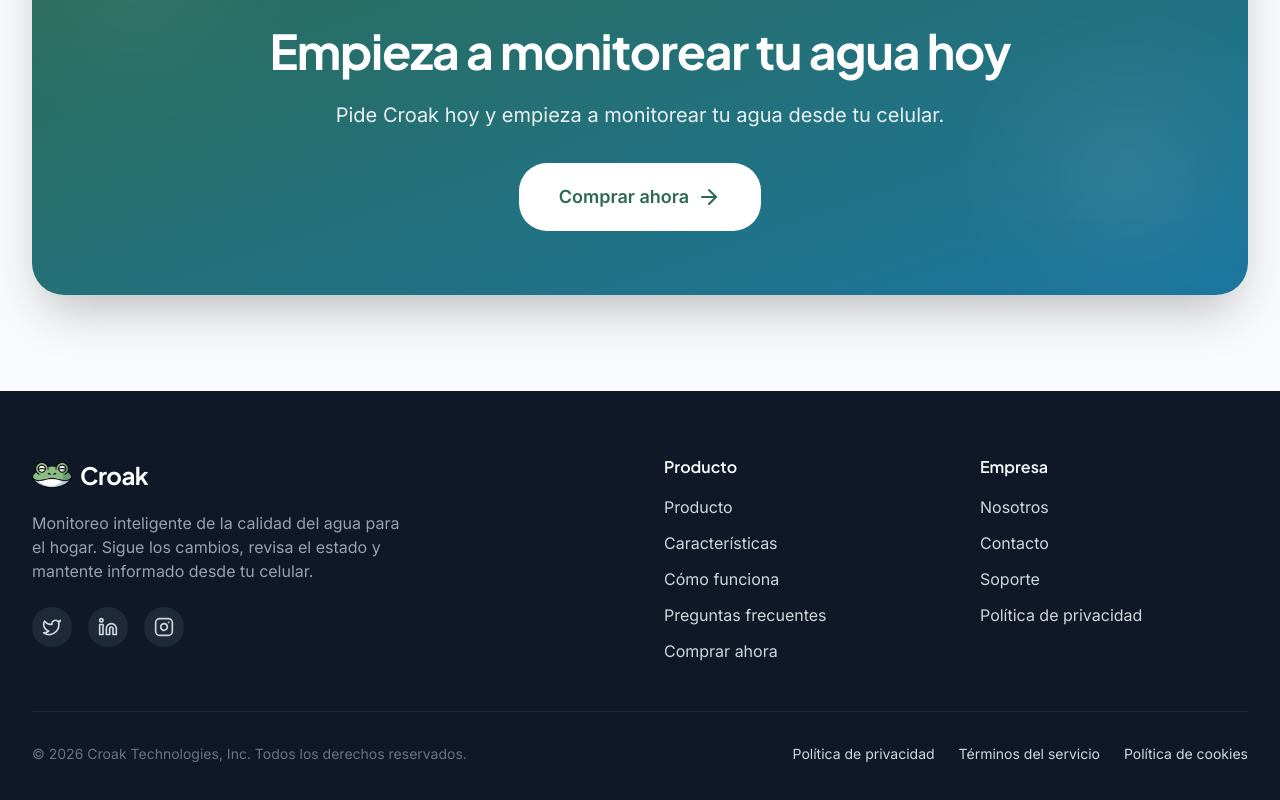
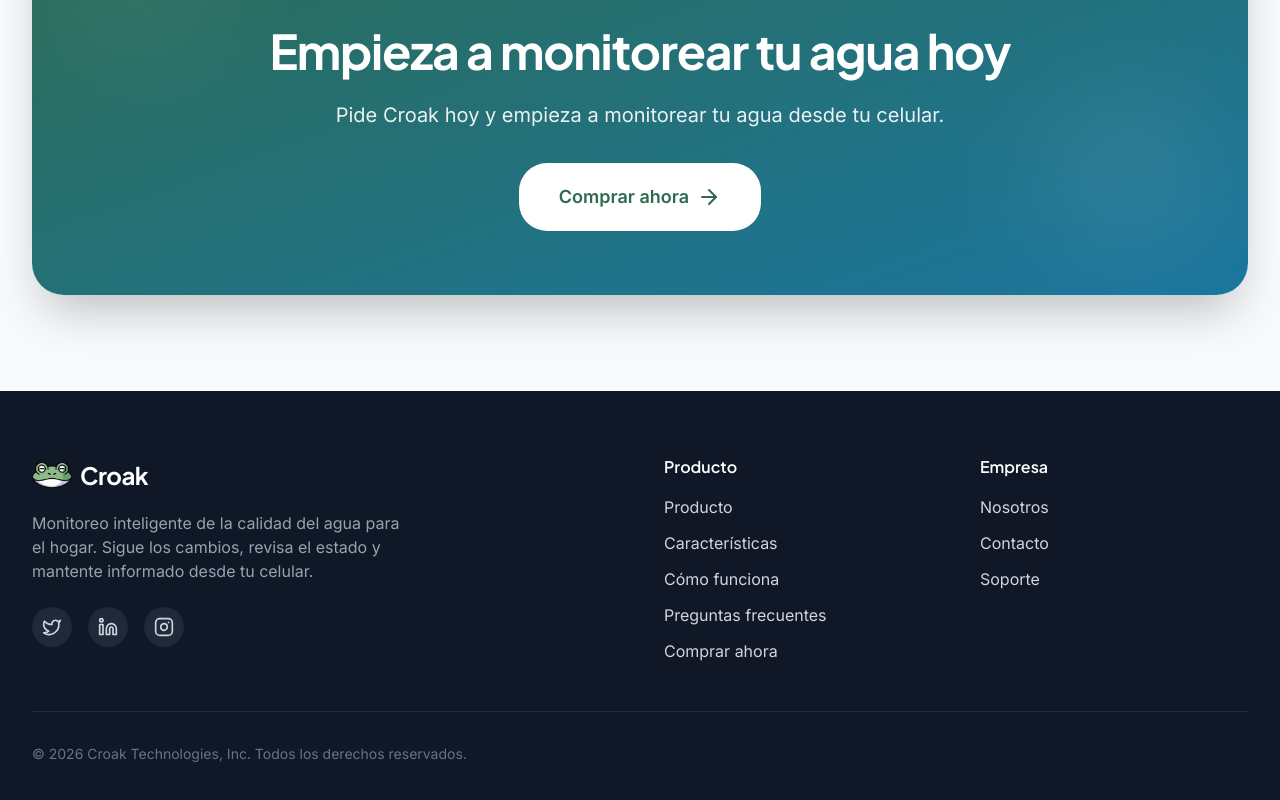
Before and after one commit to santiagocachoo/croak_webpage, a React (Vite) app: page / in a window 1280 px wide. Shown: the part 3845-4645 px from the top of the page. Built offline with nearby package versions, Linux system fonts and the light colour scheme.

Commit message:
fix: clean footer links and contact actions

```diff
--- a/src/app/components/FAQ.tsx
+++ b/src/app/components/FAQ.tsx
@@ -80,7 +80,7 @@ export function FAQ() {
       {/* Contact CTA */}
       <div className="mt-12 text-center">
         <p className="text-gray-600 mb-4">¿Todavía tienes dudas?</p>
-        <a href="#" className="text-[#2D6A4F] font-semibold hover:text-[#245a41] transition-colors">
+        <a href="mailto:croakfernando@gmail.com" className="text-[#2D6A4F] font-semibold hover:text-[#245a41] transition-colors">
           Contactar soporte →
         </a>
       </div>
--- a/src/app/components/Footer.tsx
+++ b/src/app/components/Footer.tsx
@@ -51,9 +51,8 @@ export function Footer() {
             <h4 className="font-semibold text-white mb-4" style={{ fontFamily: 'Plus Jakarta Sans' }}>Empresa</h4>
             <ul className="space-y-3">
               <li><a href="#" className="hover:text-[#2D6A4F] transition-colors">Nosotros</a></li>
-              <li><a href="#" className="hover:text-[#2D6A4F] transition-colors">Contacto</a></li>
-              <li><a href="#" className="hover:text-[#2D6A4F] transition-colors">Soporte</a></li>
-              <li><a href="#" className="hover:text-[#2D6A4F] transition-colors">Política de privacidad</a></li>
+              <li><a href="mailto:croakfernando@gmail.com" className="hover:text-[#2D6A4F] transition-colors">Contacto</a></li>
+              <li><a href="mailto:croakfernando@gmail.com" className="hover:text-[#2D6A4F] transition-colors">Soporte</a></li>
             </ul>
           </div>
         </div>
@@ -63,11 +62,6 @@ export function Footer() {
           <p className="text-sm text-gray-500">
             © 2026 Croak Technologies, Inc. Todos los derechos reservados.
           </p>
-          <div className="flex items-center gap-6 text-sm">
-            <a href="#" className="hover:text-[#2D6A4F] transition-colors">Política de privacidad</a>
-            <a href="#" className="hover:text-[#2D6A4F] transition-colors">Términos del servicio</a>
-            <a href="#" className="hover:text-[#2D6A4F] transition-colors">Política de cookies</a>
-          </div>
         </div>
       </div>
     </footer>
```
